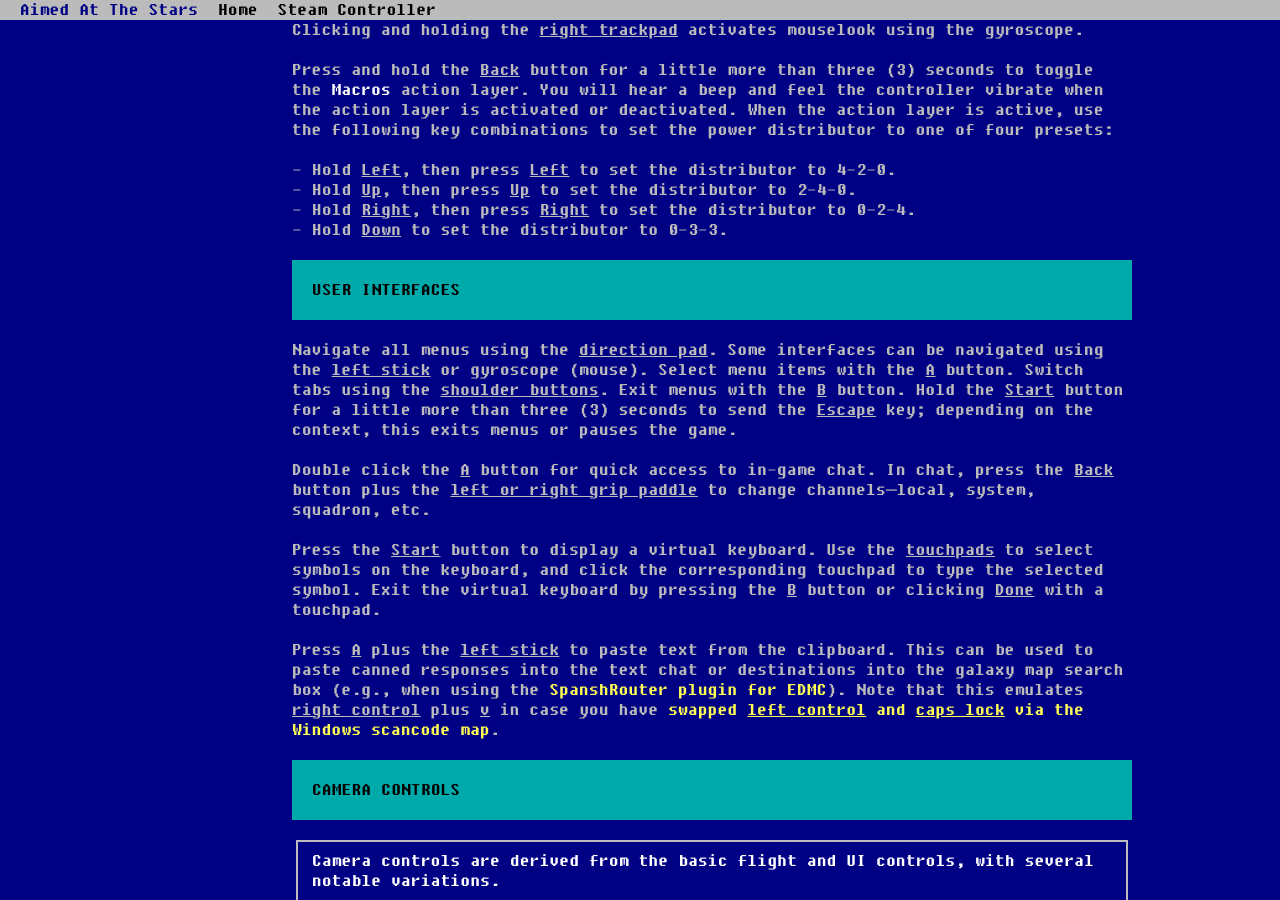
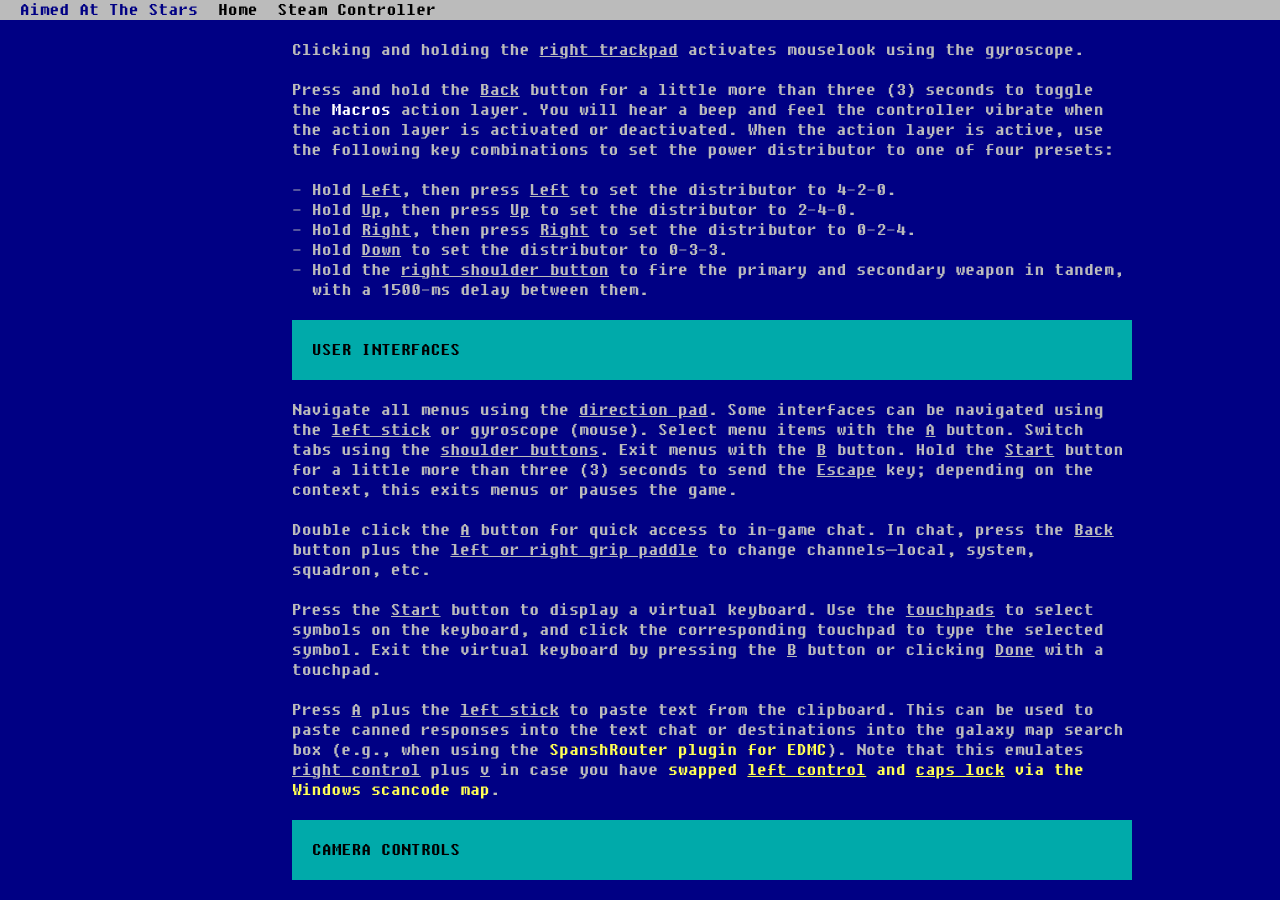
Before and after one commit to irtnog/aimedatthestars.org, a Jekyll site: the page built from bafpm/index.html, in a window 1280 px wide and 900 px high, scrolled down 2393 px. Built offline with Jekyll 4.4.1, drawn with Linux system fonts in a browser that asks for light colours; some of the changed text lies outside the part shown.

Commit message:
feat(bafpm): add staggered Gauss macro

```diff
--- a/bafpm/index.html
+++ b/bafpm/index.html
@@ -123,6 +124,7 @@ layout: default
           <li>Hold <u>Up</u>, then press <u>Up</u> to set the distributor to 2-4-0.</li>
           <li>Hold <u>Right</u>, then press <u>Right</u> to set the distributor to 0-2-4.</li>
           <li>Hold <u>Down</u> to set the distributor to 0-3-3.</li>
+          <li>Hold the <u>right shoulder button</u> to fire the primary and secondary weapon in tandem, with a 1500-ms delay between them.</li>
         </ul>
       </section>
 
```
Also changed, not shown: other parts of bafpm/index.html (+1 -0 lines), 1 other file.
